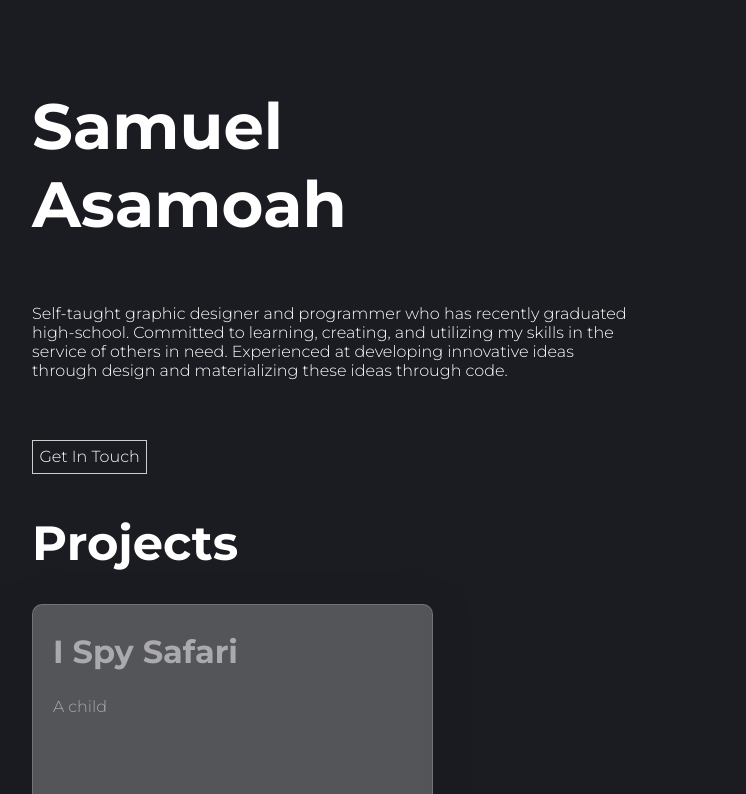
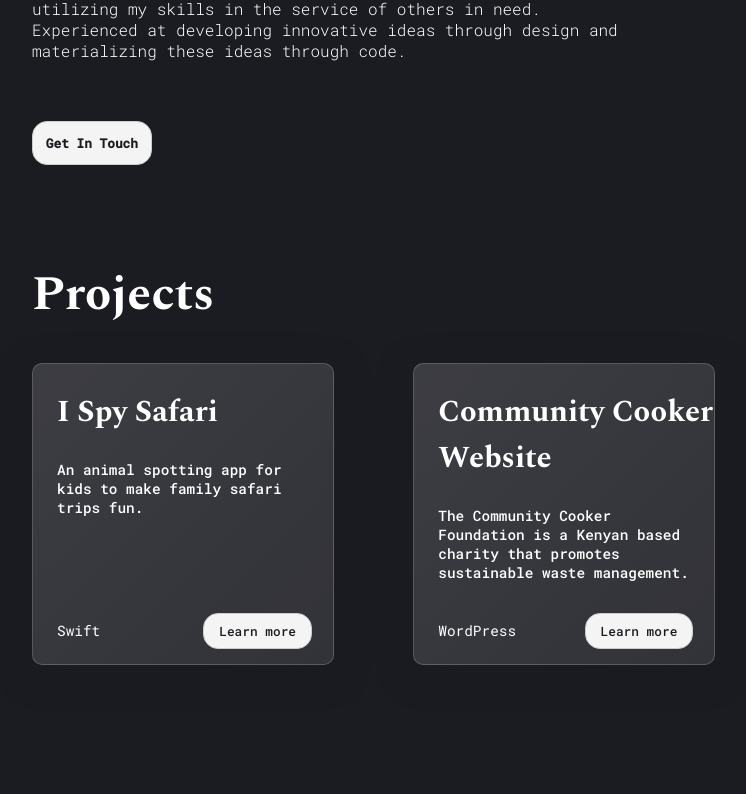
Before and after one commit to Aleumas/Personal-Website, a Svelte app: page / in a window 1280 px wide. Shown: the part 326-1120 px from the top of the page, without its empty margins (32-778 px from the left). After the commit the page ends 1023 px from the top, so only its background shows below. Built offline with nearby package versions, Linux system fonts and the light colour scheme.

Commit message:
Second commit.

```diff
--- a/src/About.svelte
+++ b/src/About.svelte
@@ -1,6 +1,6 @@
 <svelte:head>
     <link rel="preconnect" href="https://fonts.gstatic.com">
-    <link href="https://fonts.googleapis.com/css2?family=Montserrat:wght@300;700&display=swap" rel="stylesheet">
+    <link href="https://fonts.googleapis.com/css2?family=Roboto+Mono:wght@300;400;500;800&family=Spectral:wght@700&display=swap" rel="stylesheet">
 </svelte:head>
 
 <h1>Samuel <br> Asamoah</h1>
@@ -15,15 +15,15 @@ through code.</p>
 
     h1 {
         color: white;
-        font-family: 'montserrat', bold;
-        font-size: 4em;
+        font-family: 'Spectral';
+        font-weight: 700;
+        font-size: 5em;
+        line-height: 1em;
         margin-bottom: 5%;
-        padding-top: 30%;
     }
 
     p {
         color: white;
-        font-family: 'montserrat';
         font-weight: 300;
         width: 50%;
         font-size: 1em;
@@ -32,12 +32,14 @@ through code.</p>
     }
 
     button {
-        color: white;
-        font-family: 'montserrat';
-        font-weight: 300;
-        font-size: 1em;
-        margin-top: 0;
-        background-color: rgba(0, 0, 0, 0);
-        border-radius: 0;
+        color: rgb(27, 28, 34);
+        font-weight: 600;
+        font-size: 0.8em;
+        padding: 1em;
+        padding-left: 1em;
+        padding-right: 1em;
+        margin-right: 7%;
+        margin-bottom: 5%;
+        border-radius: 15px;
     }
 </style>
--- a/src/App.svelte
+++ b/src/App.svelte
@@ -11,5 +11,8 @@
     :global(body) {
         padding-left: 4em;
         background-color: rgb(27, 28, 34);
-    }
+        font-family: 'Roboto Mono';
+		font-weight: normal;
+		font-style: normal;
+	}
 </style>
--- a/src/Projects.svelte
+++ b/src/Projects.svelte
@@ -1,54 +1,103 @@
 <h1>Projects</h1>
 <div class="project-container">
+
     <div class="project-item glass">
         <h2>I Spy Safari</h2>
         <p class="project-information">
-            A child
+            An animal spotting app for kids to make family safari trips fun.
+        </p>
+        <p class="project-technology">
+            Swift
+        </p>
+        <button class="learn-more">Learn more</button>
+    </div>
+
+    <div class="project-item glass">
+        <h2>Community Cooker Website</h2>
+        <p class="project-information">
+            The Community Cooker Foundation is a Kenyan based charity that promotes sustainable waste management.
+        </p>
+        <p class="project-technology">
+            WordPress
+        </p>
+        <button class="learn-more">Learn more</button>
+    </div>
+
+    <div class="project-item glass hidden">
+        <h2>Community Cooker Website</h2>
+        <p class="project-information">
+            The Community Cooker Foundation is a Kenyan based charity that promotes sustainable waste management.
+        </p>
+        <p class="project-technology">
+            WordPress
         </p>
     </div>
+
 </div>
 
 
 <style>
+
     h1 {
         color: white;
-        font-family: 'montserrat', bold;
+        font-family: 'Spectral';
+        font-weight: 700;
         font-size: 3em;
     }
 
     h2 {
-        color: rgba( 255, 255, 255, 0.5);
-        font-family: 'montserrat', bold;
-        font-size: 2em;
-        padding-left: 5%;
+        color: white;
+        font-family: 'Spectral';
+        font-weight: 700;
+        font-size: 1.9em;
+        padding-left: 8%;
     }
 
     .project-information {
-        color: rgba( 255, 255, 255, 0.5);
-        font-family: 'montserrat';
-        font-weight: 300;
-        font-size: 1em;
-        padding-left: 5%;
+        color: white;
+        font-weight: 500;
+        font-size: 0.9em;
+        padding-left: 8%;
         padding-right: 5%;
     }
 
     .project-container {
-        padding-bottom: 10%;
+        grid-template-columns: auto auto auto;
+        display: grid;
+        padding-right: 4em;
     }
 
     .project-item {
-        width: 33%;
         position: relative;
+        width: 300px;
+        height: 300px;
+        transition: transform .2s;
+        margin-bottom: 2em;
     }
 
-    .project-item:after {
-        content: "";
-        display: block;
-        padding-bottom: 100%;
+    .hidden {
+        visibility: hidden;
+    }
+
+    .project-item:hover {
+        transform: scale(1.1);
+    }
+
+    .project-technology {
+        color: white;
+        font-weight: 400;
+        font-size: 0.9em;
+        padding-left: 5%;
+        padding-right: 5%;
+        position: absolute;
+        margin-bottom: 8%;
+        padding-left: 8%;
+        bottom: 0;
+        left: 0;
     }
 
     .glass {
-        background: rgba( 255, 255, 255, 0.25 );
+        background-image: linear-gradient(135deg, rgba( 255, 255, 255, 0.15), rgba( 255, 255, 255, 0.1)) ;
         box-shadow: 0 8px 32px 0 rgb(27, 28, 34);
         backdrop-filter: blur( 11.5px );
         -webkit-backdrop-filter: blur( 11.5px );
@@ -57,4 +106,18 @@
         backdrop-filter: blur(5px);
     }
 
+    .learn-more {
+        color: rgb(27, 28, 34);
+        font-weight: 500;
+        font-size: 0.8em;
+        padding: 3%;
+        padding-left: 5%;
+        padding-right: 5%;
+        margin-right: 7%;
+        margin-bottom: 5%;
+        border-radius: 15px;
+        position: absolute;
+        bottom: 0;
+        right: 0;
+    }
 </style>
```
